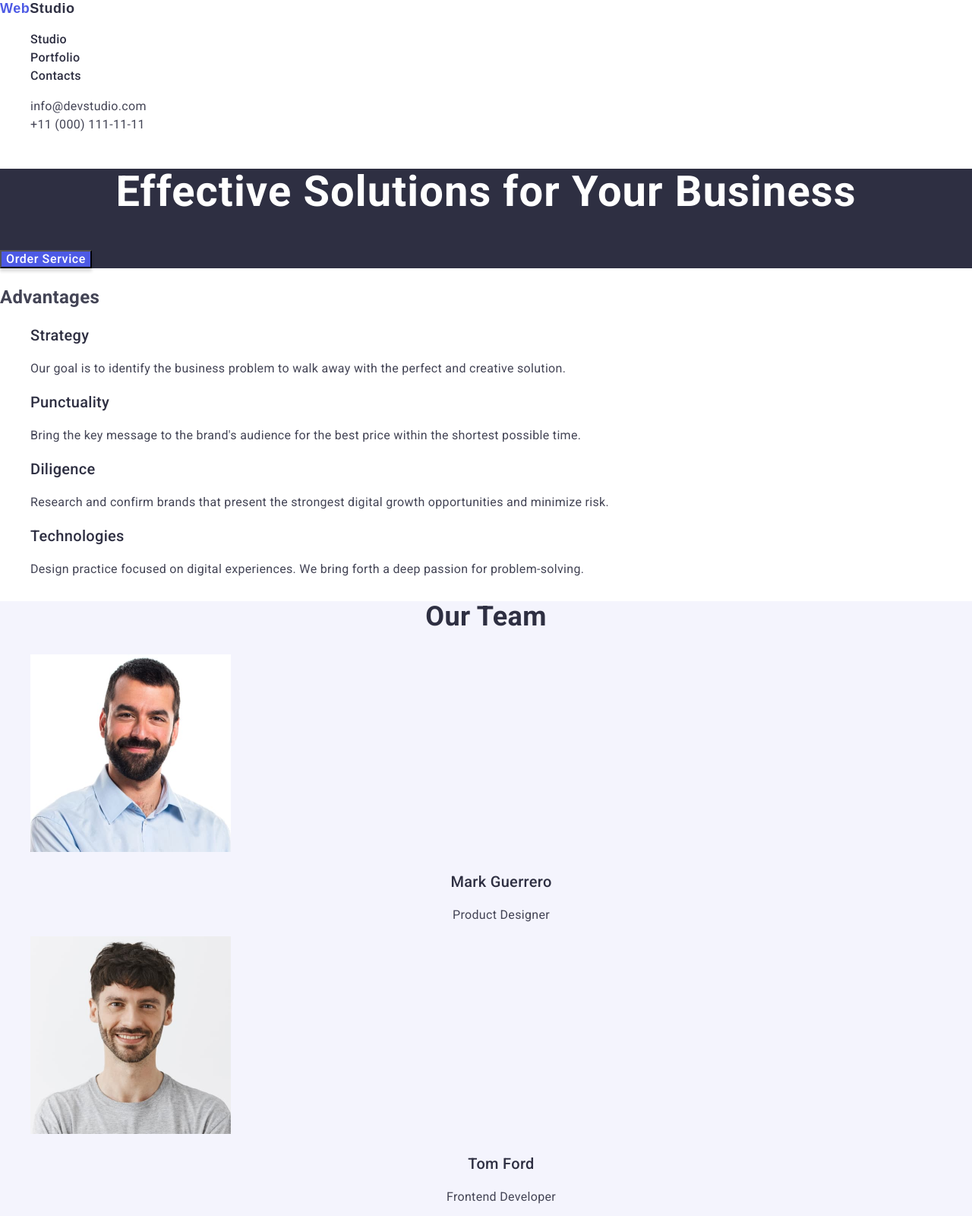
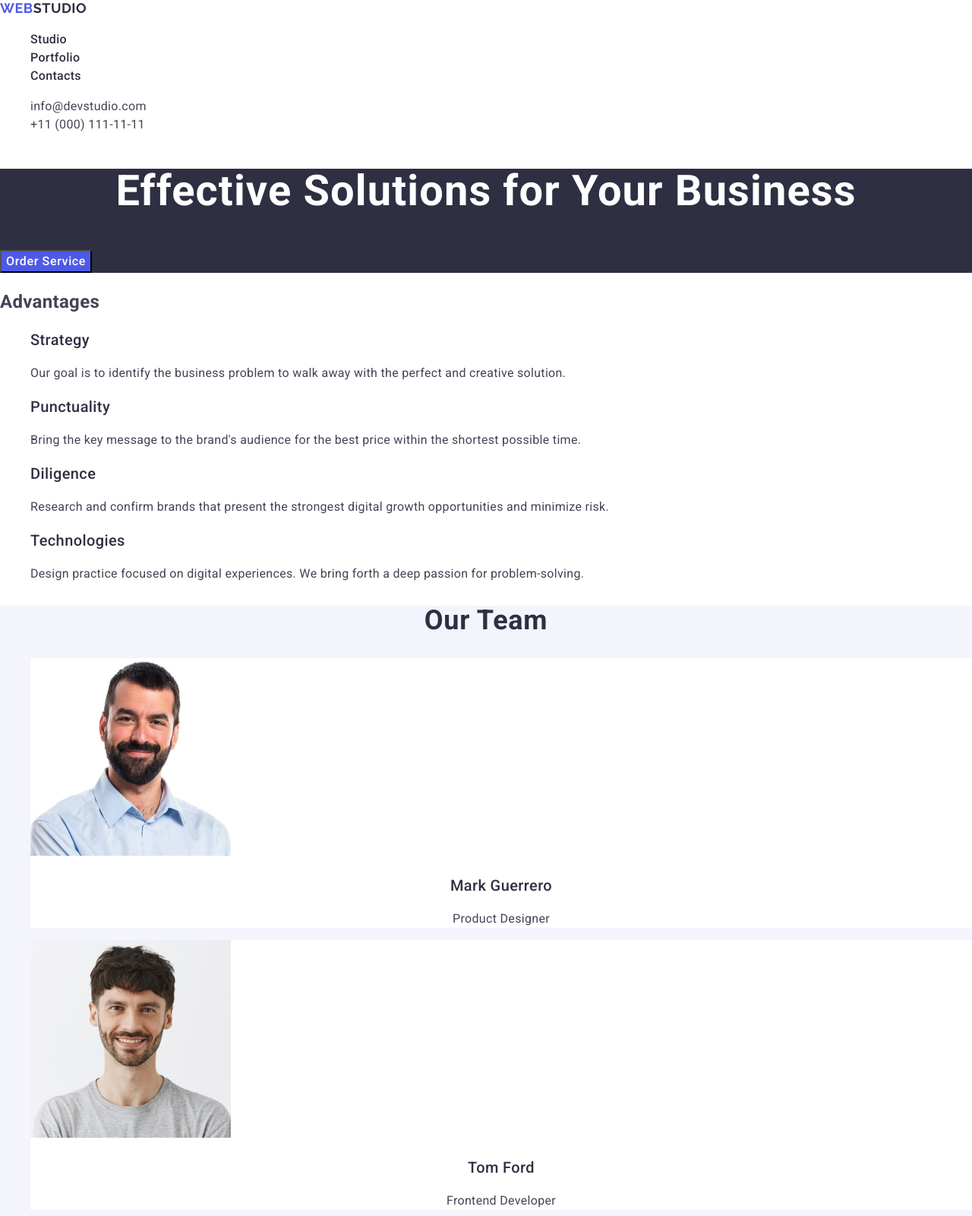
Before and after one commit to Hrebeniuk-Alona/goit-markup-hw-06, a plain HTML site: page index.html in a window 1280 px wide. Shown: the top 1600 px of the page at 76% size. Drawn offline with nearby package versions, Linux system fonts and the light colour scheme.

Commit message:
update index html file

```diff
--- a/css/styles.css
+++ b/css/styles.css
@@ -18,13 +18,14 @@ a{
     font-family: "Raleway", sans-serif;
     font-weight: 700;
     font-size: 18px;
-    line-height: 1.16667;
+    line-height: 1.17;
     letter-spacing: 0.03em;
-    color: #2e2f42;
+    text-transform: uppercase;
+    color: #4d5ae5;
 }
 
-.logo-web{
-    color: #4d5ae5;
+.logo-studio{
+    color: #2e2f42;
 }
 
 .menu-link{
@@ -40,6 +41,7 @@ a{
 .contact-link{
     font-style: normal;
     color: #434455;
+    font-style: normal;
 }
 
 .contact-link:focus,
@@ -50,7 +52,7 @@ a{
 .hero-title{
     font-weight: 700;
     font-size: 56px;
-    line-height: 1.07143;
+    line-height: 1.07;
     letter-spacing: 0.02em;
     text-align: center;
     color: #fff;
@@ -62,14 +64,15 @@ a{
 
 .hero-button{
     font-weight: 500;
+    line-height: 1.5;
     letter-spacing: 0.04em;
     color: #fff;
-    box-shadow: 0 4px 4px 0 rgba(0, 0, 0, 0.15);
     background-color: #4d5ae5;
     cursor: pointer;
 }
 
-.hero-button:hover{
+.hero-button:hover,
+.hero-button:focus{
     background-color: #404BBF;;
 }
 
@@ -77,6 +80,7 @@ a{
     font-weight: 500;
     font-size: 20px;
     line-height: 1.2;
+    letter-spacing: 0.02em;
     color: #2e2f42;
 }
 
@@ -86,15 +90,22 @@ a{
 .team-title{
     font-weight: 700;
     font-size: 36px;
-    line-height: 1.11111;
+    line-height: 1.11;
+    letter-spacing: 0.02em;
     text-align: center;
     color: #2e2f42;
+    text-transform: capitalize;
+}
+
+.team-card{
+    background-color: #fff;
 }
 
 .team-member{
     font-weight: 500;
     font-size: 20px;
     line-height: 1.2;
+    letter-spacing: 0.02em;
     text-align: center;
     color: #2e2f42;
 }
@@ -110,8 +121,10 @@ a{
 .portfolio-title{
     font-weight: 700;
     font-size: 36px;
-    line-height: 1.11111;
+    line-height: 1.11;
+    letter-spacing: 0.02em;
     text-align: center;
+    text-transform: capitalize;
     color: #2e2f42;
 }
 
@@ -119,6 +132,7 @@ a{
     font-weight: 500;
     font-size: 20px;
     line-height: 1.2;
+    letter-spacing: 0.02em;
     color: #2e2f42;
 }
 
@@ -133,6 +147,6 @@ a{
     color: #f4f4fd;
 }
 
-.logo-studio{
+.logo-studio-footer{
     color: #f4f4fd;
 }
--- a/index.html
+++ b/index.html
@@ -9,17 +9,18 @@
         crossorigin="anonymous" referrerpolicy="no-referrer">
     <link rel="preconnect" href="https://fonts.googleapis.com">
     <link rel="preconnect" href="https://fonts.gstatic.com" crossorigin>
-    <link href="https://fonts.googleapis.com/css2?family=Roboto:wght@400;500;700&family=Tangerine&display=swap"
+    <link
+        href="https://fonts.googleapis.com/css2?family=Raleway:ital,wght@0,100..900;1,100..900&family=Roboto:wght@400;500;700&family=Tangerine:wght@700&display=swap"
         rel="stylesheet">
     <link rel="stylesheet" href="./css/styles.css">
 </head>
 <body>
     <header class="top-line">
         <nav>
-            <a href="./index.html" class="logo"><span class="logo-web">Web</span>Studio</a>
+            <a href="./index.html" class="logo">Web<span class="logo-studio">Studio</span></a>
             <ul class="menu">
                 <li>
-                    <a href="" class="menu-link">Studio</a>
+                    <a href="./index.htm" class="menu-link">Studio</a>
                 </li>
                 <li>
                     <a href="" class="menu-link">Portfolio</a>
@@ -29,8 +30,8 @@
                 </li>
             </ul>
         </nav>
-        <address>
-            <ul class="contact">
+        <address class="contact">
+            <ul class="contact-list">
                 <li>
                     <a href="mailto:info@devstudio.com" class="contact-link">info@devstudio.com</a>
                 </li>
@@ -134,7 +135,7 @@
     </main>
 
     <footer class="footer">
-        <a href="./index.html" class="logo logo-studio"><span class="logo-web">Web</span>Studio</a>
+        <a href="./index.html" class="logo">Web<span class="logo-studio-footer">Studio</span></a>
         <p class="footer-text">Increase the flow of customers and sales for your business with digital marketing & growth solutions.</p>
 
     </footer>
```
